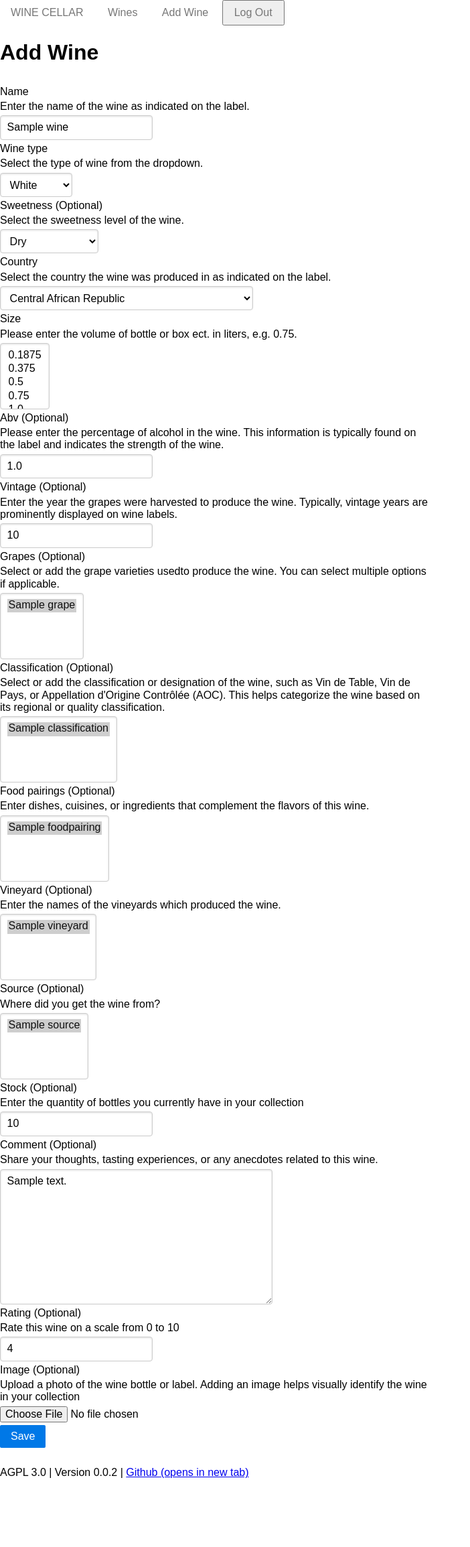
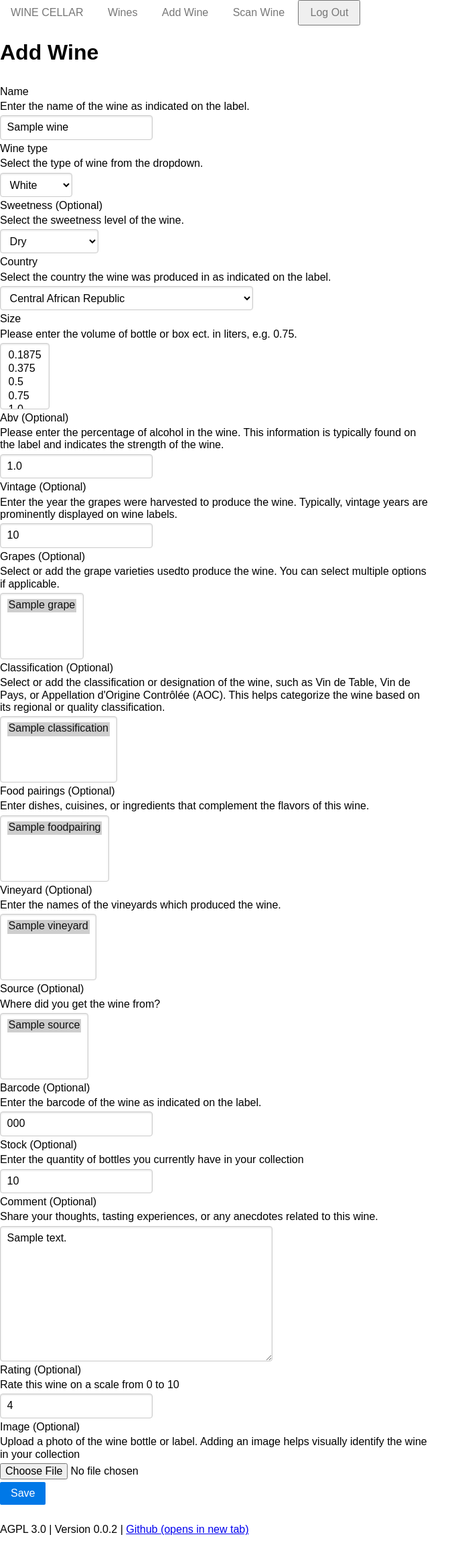
Before and after one commit to the-broke-sommeliers/wine-cellar, a Django app: page /wine/edit/1 in a window 1280 px wide. Shown: the whole page at 67% size, without its empty margins (0-702 px from the left). Before the commit the page ends 2206 px from the top, so only its background shows below. Run offline with Django 5.2, Linux system fonts and the light colour scheme; a user stored in the database is signed in; data comes from the database, SQL or seed files in the repository; tables that the repository leaves empty hold one stand-in row (values such as "Sample post"); parts of the project's set-up code (start-up, migrations or seed data) failed here and were passed over; some libraries are stand-ins or nearby versions.

Commit message:
add option to scan barcode
allows for quickly adding or removing bottles from stock

```diff
--- a/webpack.common.js
+++ b/webpack.common.js
@@ -15,6 +15,7 @@ module.exports = {
         './wine_cellar/assets/css/styles.css',
         './wine_cellar/assets/css/page-layout.css',
         './wine_cellar/assets/css/homepage.css',
+        './wine_cellar/assets/css/scan.css',
         './node_modules/tom-select/dist/css/tom-select.css',
         './node_modules/@fortawesome/fontawesome-free/css/fontawesome.css',
         './node_modules/@fortawesome/fontawesome-free/css/solid.css',
@@ -23,6 +24,11 @@ module.exports = {
     tom_select: {
       import: [
         './wine_cellar/assets/js/init_tom_select.ts'
+      ],
+    },
+    barcode_scanner: {
+      import: [
+        './wine_cellar/react/react_bar_code.jsx'
       ],
     }
   },
--- a/wine_cellar/apps/wine/forms.py
+++ b/wine_cellar/apps/wine/forms.py
@@ -131,7 +131,6 @@ class WineBaseForm(TomSelectMixin, forms.Form):
             " vintage years are prominently displayed on wine labels."
         ),
     )
-
     grapes = OpenMultipleChoiceField(
         required=False,
         queryset=Grape.objects.none(),
@@ -176,6 +175,11 @@ class WineBaseForm(TomSelectMixin, forms.Form):
         queryset=Source.objects.none(),
         field_name="name",
         help_text=_("Where did you get the wine from?"),
+    )
+    barcode = forms.CharField(
+        max_length=100,
+        required=False,
+        help_text=_("Enter the barcode of the wine as indicated on the label."),
     )
     stock = forms.IntegerField(
         required=False,
--- a/wine_cellar/apps/wine/models.py
+++ b/wine_cellar/apps/wine/models.py
@@ -128,6 +128,7 @@ class Source(UserContentModel):
 class Wine(UserContentModel):
     user = models.ForeignKey(get_user_model(), on_delete=models.CASCADE, null=True)
     name = models.CharField(max_length=100)
+    barcode = models.CharField(max_length=100, null=True)
     wine_type = models.CharField(max_length=2, choices=WineType)
     category = models.CharField(max_length=2, choices=Category, null=True)
     grapes = models.ManyToManyField(Grape)
--- a/wine_cellar/apps/wine/templates/wine_create.html
+++ b/wine_cellar/apps/wine/templates/wine_create.html
@@ -39,6 +39,7 @@
                     {% include 'forms/form_field.html' with field=form.vineyard %}
                     {% include 'forms/form_field.html' with field=form.source %}
                     {% include 'forms/form_field.html' with field=form.stock %}
+                    {% include 'forms/form_field.html' with field=form.barcode %}
                 </fieldset>
                 <fieldset id="create__fs_3"
                           class="{% if form.form_step.value != 3 %}hidden{% endif %}">
--- a/wine_cellar/apps/wine/views.py
+++ b/wine_cellar/apps/wine/views.py
@@ -1,8 +1,8 @@
 from django.forms import model_to_dict
-from django.http import HttpResponseForbidden
+from django.http import HttpResponseForbidden, HttpResponseNotFound
 from django.shortcuts import get_object_or_404
 from django.urls import reverse_lazy
-from django.views.generic import DetailView, FormView, TemplateView
+from django.views.generic import DetailView, FormView, RedirectView, TemplateView
 from django_filters.views import FilterView
 
 from wine_cellar.apps.wine.filters import WineFilter
@@ -64,6 +64,8 @@ class WineCreateView(FormView):
         kwargs = super().get_form_kwargs()
         if "user" not in kwargs:
             kwargs["user"] = self.request.user
+        if "code" in self.kwargs:
+            kwargs["initial"].update({"barcode": self.kwargs["code"]})
         return kwargs
 
     def form_invalid(self, form):
@@ -91,6 +93,7 @@ class WineCreateView(FormView):
         abv = cleaned_data["abv"]
         size = cleaned_data["size"][0]
         category = cleaned_data["category"]
+        barcode = cleaned_data["barcode"]
         comment = cleaned_data["comment"]
         country = cleaned_data["country"]
         food_pairings = cleaned_data["food_pairings"]
@@ -110,6 +113,7 @@ class WineCreateView(FormView):
             category=category,
             country=country,
             name=name,
+            barcode=barcode,
             stock=stock if stock else 0,
             user=user,
             vintage=vintage,
@@ -156,6 +160,7 @@ class WineUpdateView(FormView):
         abv = cleaned_data["abv"]
         size = cleaned_data["size"][0]
         category = cleaned_data["category"]
+        barcode = cleaned_data["barcode"]
         comment = cleaned_data["comment"]
         country = cleaned_data["country"]
         food_pairings = cleaned_data["food_pairings"]
@@ -175,6 +180,7 @@ class WineUpdateView(FormView):
         wine.comment = comment
         wine.country = country
         wine.name = name
+        wine.barcode = barcode
         wine.rating = rating
         wine.stock = stock if stock else 0
         wine.vintage = vintage
@@ -210,3 +216,45 @@ class WineListView(FilterView):
     def get_queryset(self):
         qs = super().get_queryset().order_by("pk")
         return qs.filter(user=self.request.user)
+
+
+class WineScanView(TemplateView):
+    template_name = "scan_wine.html"
+
+
+class WineScannedView(TemplateView):
+    template_name = "scanned_wine.html"
+
+    def get_context_data(self, **kwargs):
+        context = super().get_context_data(**kwargs)
+        code = self.kwargs["code"]
+        try:
+            wine = (
+                Wine.objects.filter(barcode=code).filter(user=self.request.user).first()
+            )
+            context.update({"wine": wine, "code": code})
+        except Wine.DoesNotExist:
+            pass
+        return context
+
+
+class WineChangeStockView(RedirectView):
+    permanent = False
+    query_string = True
+    pattern_name = "wine-detail"
+
+    def get_redirect_url(self, *args, **kwargs):
+        # op = 0 decrease stock
+        # op = 1 increaste stock
+        pk = kwargs["pk"]
+        operation = kwargs.pop("op")
+        try:
+            wine = Wine.objects.filter(pk=pk).filter(user=self.request.user).first()
+        except Wine.DoesNotExist:
+            return HttpResponseNotFound("hello")
+        if operation == 1:
+            wine.stock += 1
+        else:
+            wine.stock -= 1
+        wine.save()
+        return super().get_redirect_url(*args, **kwargs)
--- a/wine_cellar/assets/css/styles.css
+++ b/wine_cellar/assets/css/styles.css
@@ -5,6 +5,7 @@
 :root {
   --darker: #506653;
   --dark: #408048;
+  --inverse-dark: #804078;
   --red: #cc0000;
   --light: #f6f5ef;
   --text-color-gray: #525252;
--- a/wine_cellar/conf/urls.py
+++ b/wine_cellar/conf/urls.py
@@ -9,9 +9,12 @@ from django.urls import include, path
 
 from wine_cellar.apps.wine.views import (
     HomePageView,
+    WineChangeStockView,
     WineCreateView,
     WineDetailView,
     WineListView,
+    WineScannedView,
+    WineScanView,
     WineUpdateView,
 )
 
@@ -19,9 +22,17 @@ urlpatterns = [
     path("admin/", admin.site.urls),
     path("accounts/", include("django.contrib.auth.urls")),
     path("wine/add/", WineCreateView.as_view(), name="wine-add"),
+    path("wine/add/<str:code>", WineCreateView.as_view(), name="wine-add"),
     path("wine/<int:pk>", WineDetailView.as_view(), name="wine-detail"),
     path("wine/edit/<int:pk>", WineUpdateView.as_view(), name="wine-edit"),
     path("wines/", WineListView.as_view(), name="wine-list"),
+    path("wine/scan", WineScanView.as_view(), name="wine-scan"),
+    path("wine/scan/<str:code>", WineScannedView.as_view(), name="wine-scan"),
+    path(
+        "wine/change_stock/<int:pk><int:op>",
+        WineChangeStockView.as_view(),
+        name="change-stock",
+    ),
     path("", HomePageView.as_view(), name="homepage"),
 ]
 
--- a/wine_cellar/templates/base.html
+++ b/wine_cellar/templates/base.html
@@ -38,6 +38,9 @@
                             <a href="{% url 'wine-add' %}" class="pure-menu-link">Add Wine</a>
                         </li>
                         <li class="pure-menu-item">
+                            <a href="{% url 'wine-scan' %}" class="pure-menu-link">Scan Wine</a>
+                        </li>
+                        <li class="pure-menu-item">
                             <form action="{% url 'logout' %}" method="post">
                                 {% csrf_token %}
                                 <button class="pure-menu-link button" type="submit">Log Out</button>
```
Also changed, not shown: package.json (+6 -3 lines), wine_cellar/apps/wine/admin.py (+5 -4 lines), wine_cellar/apps/wine/templates/scan_wine.html (added, +20 -0 lines), wine_cellar/apps/wine/templates/scanned_wine.html (added, +34 -0 lines), wine_cellar/assets/css/scan.css (added, +48 -0 lines), wine_cellar/react/react_bar_code.jsx (added, +21 -0 lines), wine_cellar/apps/wine/migrations/0004_wine_barcode.py (added).
